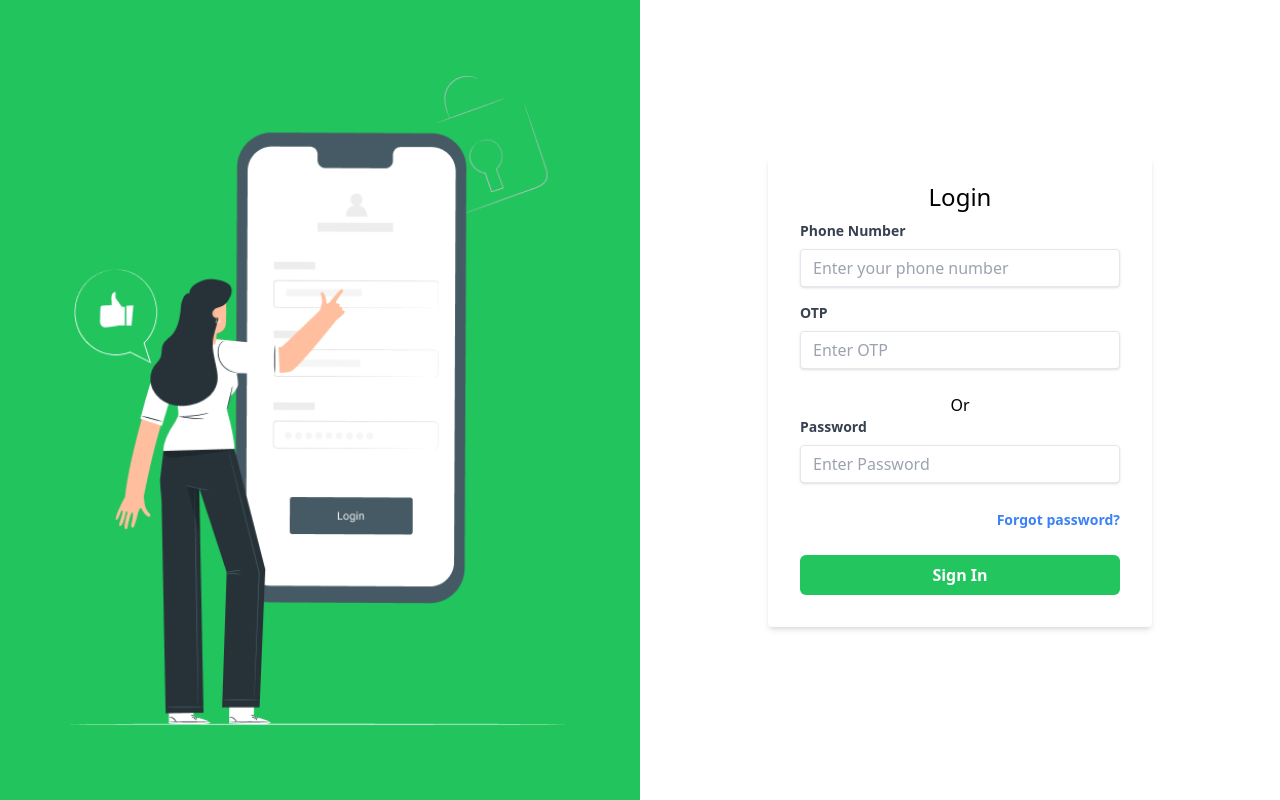
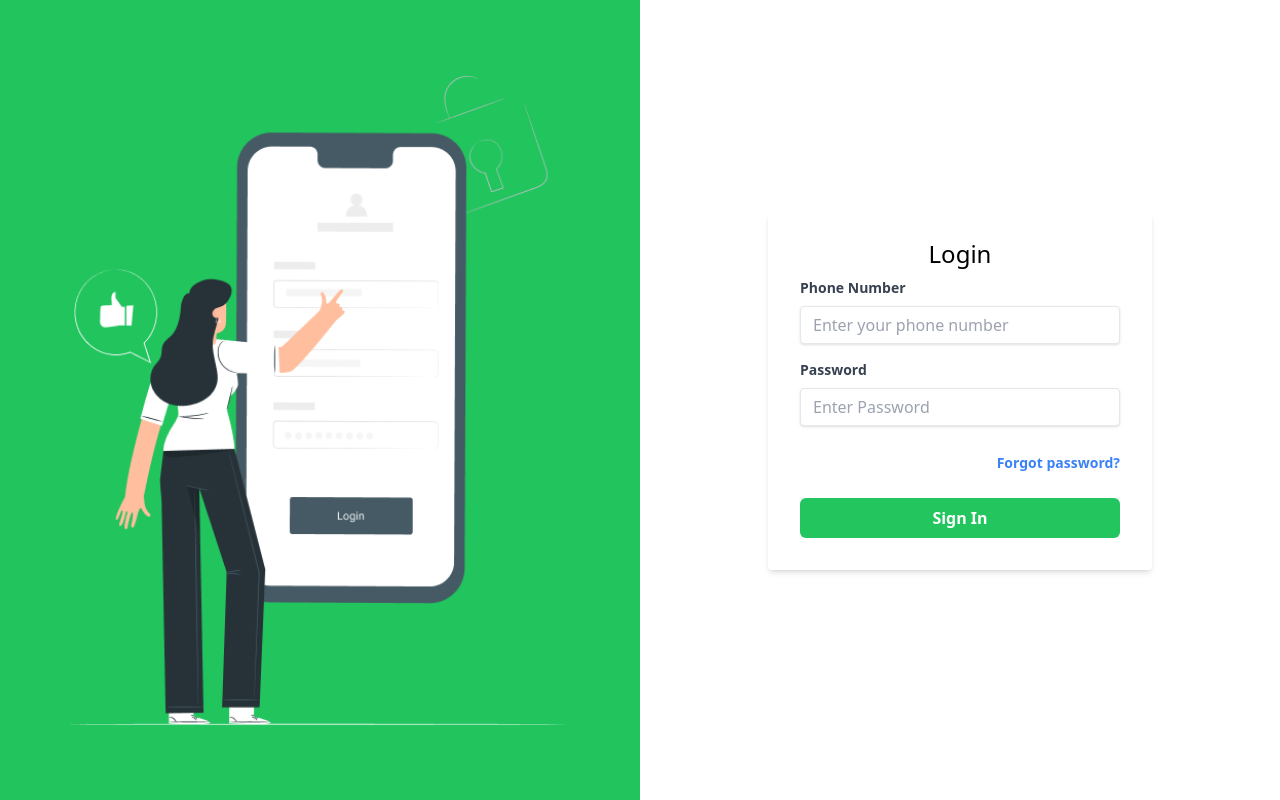
Before and after one commit to pallishreeb/farmer-admin, a React (Vite) app: page / in a window 1280 px wide. Built offline with nearby package versions, Linux system fonts and the light colour scheme.

Commit message:
category table and login page small change

```diff
--- a/src/components/CategoryTable.jsx
+++ b/src/components/CategoryTable.jsx
@@ -7,8 +7,8 @@ function CategoryTable({ categories, onEdit, onDelete }) {
       <table className="min-w-full bg-white">
         <thead className="bg-gray-100 text-black">
           <tr>
-            <th className="text-left py-3 px-4 uppercase font-semibold text-sm">Category Name</th>
             <th className="text-left py-3 px-4 uppercase font-semibold text-sm">Parent Category</th>
+            <th className="text-left py-3 px-4 uppercase font-semibold text-sm">Product</th>
             <th className="text-left py-3 px-4 uppercase font-semibold text-sm">Base Price</th>
             <th className="text-left py-3 px-4 uppercase font-semibold text-sm">Unit</th>
             <th className="text-left py-3 px-4 uppercase font-semibold text-sm">Actions</th>
--- a/src/pages/Login.jsx
+++ b/src/pages/Login.jsx
@@ -75,7 +75,7 @@ const Login = () => {
                 onChange={(e) => setPhone(e.target.value)}
               />
             </div>
-            <div className="mb-6">
+            {/* <div className="mb-6">
               <label className="block text-gray-700 text-sm font-bold mb-2" htmlFor="otp">
                 OTP
               </label>
@@ -87,8 +87,8 @@ const Login = () => {
                 value={otp}
                 onChange={(e) => setOtp(e.target.value)}
               />
-            </div>
-            <h5 className='text-center'>Or</h5>
+            </div> */}
+            {/* <h5 className='text-center'>Or</h5> */}
             <div className="mb-6">
               <label className="block text-gray-700 text-sm font-bold mb-2" htmlFor="password">
                 Password
```
